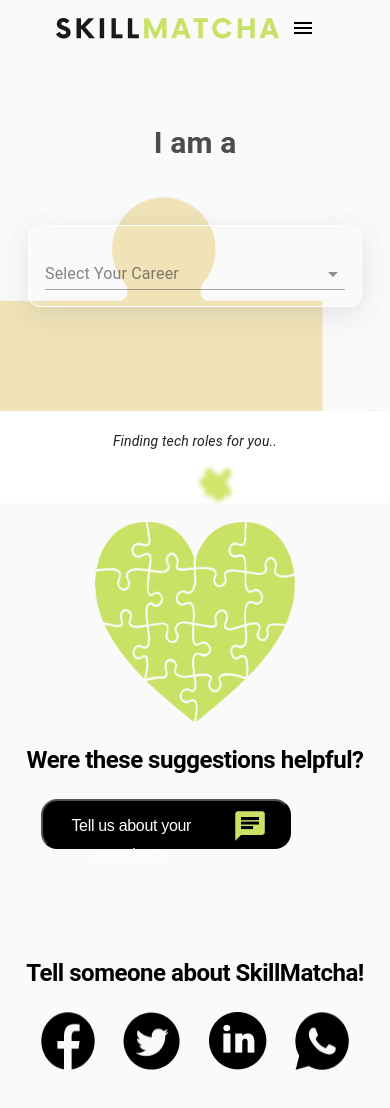
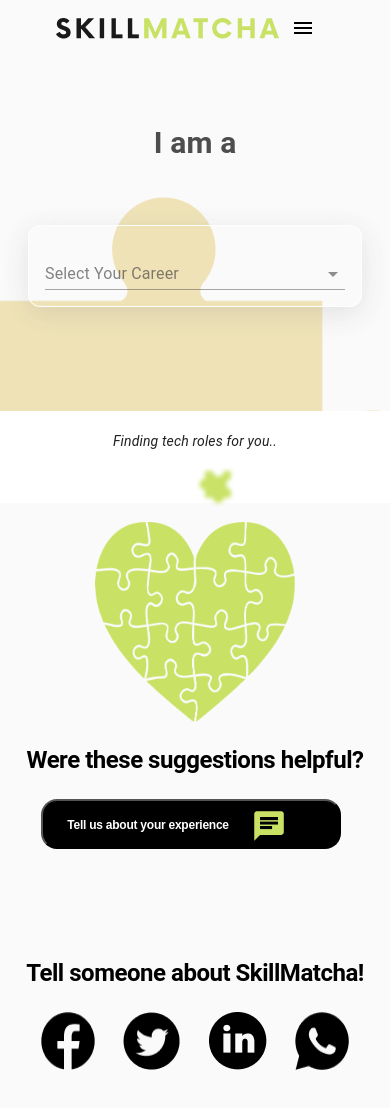
Before and after one commit to Co-Lab-You-Belong-in-Tech/skill-development, a React (Create React App) app: page / in a window 390 px wide. Shown: the top 1108 px of the page. Built offline with nearby package versions, Linux system fonts and the light colour scheme.

Commit message:
Fixed design after feedback , added page scroll icon

```diff
--- a/package.json
+++ b/package.json
@@ -19,9 +19,10 @@
     "inter-ui": "^3.19.3",
     "react": "^18.2.0",
     "react-dom": "^18.2.0",
-    "react-icons": "^4.4.0",
+    "react-icons": "^4.6.0",
     "react-router-dom": "^6.4.2",
     "react-scripts": "5.0.1",
+    "styled-components": "^5.3.6",
     "swiper": "^8.4.4",
     "typescript": "^4.8.4",
     "usehooks-ts": "^2.9.1",
@@ -50,5 +51,8 @@
       "last 1 firefox version",
       "last 1 safari version"
     ]
+  },
+  "devDependencies": {
+    "@types/styled-components": "^5.1.26"
   }
 }
--- a/src/App.tsx
+++ b/src/App.tsx
@@ -4,6 +4,7 @@
 import Home from './pages/Home';
 import About from './pages/About';
 import FeedBack from './pages/Feedback';
+import ScrollButton from './components/ScrollButton';
 
 
 function App() {
@@ -19,7 +20,7 @@
                 <Route path="/faq" component={Faq} /> */}
                   <Route path="/feedback" element={<FeedBack/>} />
             </Routes>
-
+        <ScrollButton />
         </Router>
     )
 }
--- a/src/components/Drawer/index.tsx
+++ b/src/components/Drawer/index.tsx
@@ -40,7 +40,7 @@
           </ListItem>
           <ListItem onClick={() => setOpenDrawer(false)}>
             <ListItemText>
-              <Link className={classes.link} to="/feedback">Faq</Link>
+              <Link className={classes.link} to="/feedback">Feedback</Link>
             </ListItemText>
           </ListItem>
         </List>
--- a/src/components/Footer/index.tsx
+++ b/src/components/Footer/index.tsx
@@ -22,10 +22,7 @@
             <p>Were these suggestions helpful?</p>
 
             <button className="footer-btn">
-              Tell us about your experience
-              <Link to="/feedback">
-                <img src={chatGreen} width="30" height="30" alt="mail" />
-              </Link>
+              <Link to="/feedback">Tell us about your experience</Link> <Link to="/feedback"><img src={chatGreen} alt="mail" width="30" height="30"/></Link>
             </button>
 
             <p>Tell someone about SkillMatcha!</p>
@@ -43,7 +40,7 @@
           <div>
             <p>Were these suggestions helpful?</p>
             <button className="footer-btn">
-              Tell us about your experience <Link to="/feedback"><img src={chatGreen} alt="mail" width="30" height="30"/></Link>
+              <Link to="/feedback">Tell us about your experience</Link> <Link to="/feedback"><img src={chatGreen} alt="mail" width="30" height="30"/></Link>
             </button>
             <p>Tell someone about SkillMatcha!</p>
             <div className="icon-grp">
--- /dev/null
+++ b/src/components/ScrollButton/index.tsx
@@ -0,0 +1,37 @@
+import React, {useState} from 'react';
+import {FaArrowCircleUp} from 'react-icons/fa';
+
+
+const ScrollButton = () =>{
+
+const [visible, setVisible] = useState(false)
+
+const toggleVisible = () => {
+	const scrolled = document.documentElement.scrollTop;
+	if (scrolled > 300){
+	setVisible(true)
+	}
+	else if (scrolled <= 300){
+	setVisible(false)
+	}
+};
+
+const scrollToTop = () =>{
+	window.scrollTo({
+	top: 0,
+	behavior: 'smooth'
+
+	});
+};
+
+window.addEventListener('scroll', toggleVisible);
+
+return (
+	<button >
+	<FaArrowCircleUp className='scroll-btn' onClick={scrollToTop}
+	style={{display: visible ? 'inline' : 'none'}} />
+	</button>
+);
+}
+
+export default ScrollButton;
--- a/src/hooks/useLocalStorage.ts
+++ b/src/hooks/useLocalStorage.ts
@@ -16,7 +16,7 @@
 
   type SetValue<T> = Dispatch<SetStateAction<T>>
 
-  function useLocalStorage<T>(key: string, initialValue: T): [T, SetValue<T>] {
+  function useLocalStorage<T extends SetValue<T>>(key: string, initialValue: T): [T, SetValue<T>] {
     // Get from local storage then
     // parse stored json or return initialValue
     const readValue = useCallback((): T => {
@@ -40,7 +40,7 @@
 
     // Return a wrapped version of useState's setter function that ...
     // ... persists the new value to localStorage.
-    const setValue: SetValue<T> = useEventCallback(value => {
+    const setValue: SetValue<T> = useEventCallback((value: (arg0: T) => any) => {
       // Prevent build error "window is undefined" but keeps working
       if (typeof window === 'undefined') {
         console.warn(
--- a/src/index.css
+++ b/src/index.css
@@ -5,6 +5,22 @@
   padding: 0;
   font-family: "Inter", sans-serif;
   font-size: 20px;
+}
+
+.content {
+  overflow-y: scroll;
+  height: 2000px;
+}
+
+.scroll-btn {
+  position: fixed;
+  left: 50%;
+  bottom: 40px;
+  height: 20px;
+  font-size: 3rem;
+  z-index: 1;
+  cursor: pointer;
+  color: #000000;
 }
 
 .upper-section,
@@ -86,27 +102,6 @@
   color: #fff;
 }
 
-/* .skill-btn2{
-  margin: 10px;
-  background-color: black;
-  border-radius: 100px;
-  box-shadow: rgba(220, 222, 112, 0.2) 0 -25px 18px -14px inset,
-    rgba(142, 211, 169, 0.15) 0 1px 2px, rgba(44, 187, 99, 0.15) 0 2px 4px,
-    rgba(44, 187, 99, 0.15) 0 4px 8px, rgba(44, 187, 99, 0.15) 0 8px 16px,
-    rgba(44, 187, 99, 0.15) 0 16px 32px;
-  color:#fff;
-  cursor: pointer;
-  display: inline-block;
-  padding: 4px 28px;
-  text-align: center;
-  text-decoration: none;
-  transition: all 250ms;
-  border: 0;
-  user-select: none;
-  -webkit-user-select: none;
-  touch-action: manipulation;
-} */
-
 .jobs {
   display: flex;
   flex-direction: column;
@@ -167,14 +162,20 @@
   width: 65%;
 }
 
+.list_roles:hover {
+  background-color: #c9e265;
+}
+
 .list_roles ul {
   list-style: none;
   padding: 36px 12px;
   margin: 28px;
   background-color: #fff;
   border-radius: 16px;
+  cursor: pointer;
   box-shadow: rgba(100, 100, 111, 0.2) 0px 7px 29px 0px;
 }
+
 .list_roles li {
   font-size: 28px;
   font-weight: 500;
@@ -213,6 +214,10 @@
   text-align: center;
   letter-spacing: -0.02em;
   cursor: pointer;
+}
+
+.share-btn a {
+  color: #fff;
 }
 
 .about_p {
@@ -254,21 +259,25 @@
 
 .footer-btn {
   display: flex;
+  gap: 25px;
+  width: 350px;
   padding: 16px;
-  gap: 40px;
-  width: 400px;
+  font-style: normal;
+  font-weight: 600;
+  font-size: 18px;
+  line-height: 29px;
   height: 60px;
-  font-style: normal;
-  font-weight: 400;
-  font-size: 20px;
-  line-height: 29px;
   text-align: center;
   letter-spacing: -0.02em;
-  color: #ffffff;
   background: #000000;
   border-radius: 16px;
   cursor: pointer;
   margin-bottom: 30%;
+}
+
+.footer-btn a {
+  text-decoration: none;
+  color: #ffffff;
 }
 
 .icon-grp {
@@ -302,7 +311,6 @@
 .home-btn a:hover {
   color: #ffffff;
 }
-
 
 /* Mobile Screen */
 
@@ -347,13 +355,26 @@
     width: 300px;
     height: 50px;
   }
+  .list_roles {
+    cursor: pointer;
+  }
+  .list_roles:hover {
+    background-color: #c9e265;
+  }
 
   .list_roles ul {
     padding: 16px 8px;
+    cursor: pointer;
   }
+
   .list_roles li {
     font-size: 16px;
     font-weight: 600;
+    cursor: pointer;
+  }
+
+  .list-btn a:hover {
+    background-color: #c9e265;
   }
 
   footer {
@@ -366,8 +387,8 @@
   .footer-btn {
     margin-left: 8%;
     padding: 10px 24px;
-    font-size: 16px;
-    width: 250px;
+    font-size: 12px;
+    width: 300px;
     height: 50px;
   }
 
--- a/src/pages/Home/index.tsx
+++ b/src/pages/Home/index.tsx
@@ -1,28 +1,21 @@
-
 import React, { FunctionComponent, useState } from "react";
 import Footer from "../../components/Footer";
 import CheckBox from "../../components/Checkbox";
 import { skills, jobs, Career } from "../../data/mockData";
-import  RenderGroup  from "../../components/TextBox";
+import RenderGroup from "../../components/TextBox";
 import { VscDebugRestart } from "react-icons/vsc";
 import skillIcon from "../../assets/skillIcon.png";
 import mailIcon from "../../assets/mailIcon.png";
 import downLoadIcon from "../../assets/download_light.png";
 
-
 const Home: FunctionComponent = () => {
-
- const [checked, setChecked] = useState(false);
+  const [checked, setChecked] = useState(false);
   const [checkedList, setCheckedList] = useState<string[]>([]);
   const [title, setTitle] = useState<Career | null>(null);
   console.log(checkedList);
-  // const changeColor = (event: React.MouseEvent<HTMLElement>) => {
-  //   event.preventDefault();
-  // setStyle(!style);
 
-  // }
   return (
-    <div>
+    <div className="content">
       <section className="upper-section">
         <div className="prev_job">
           <p className="prev paragraph">I am a</p>
@@ -36,14 +29,14 @@
           </p>
         </div>
         <div className="skills">
-          {title? (<h2>Choose your top skill</h2>):(null)}
+          {title ? <h2>Choose your top skill</h2> : null}
 
           <div className="skill-box">
             {skills.map(
               (skill) =>
                 title &&
                 skill.career.includes(title.id) && (
-                  <button key={skill.id} className="skill-btn" >
+                  <button key={skill.id} className="skill-btn">
                     <CheckBox
                       label={skill.skill}
                       checked={checked}
@@ -66,7 +59,8 @@
               </div>
 
               <button className="share-btn">
-                Share your matches <img src={mailIcon} alt="Mail" />
+                <a href="mailto:nderiwesley@gmail.com">Share your matches</a>{" "}
+                <img src={mailIcon} alt="Mail" />
                 <img src={downLoadIcon} alt="download" />
               </button>
             </div>
@@ -88,9 +82,14 @@
                 ),
             )}
           </div>
-        ) : (<div className="jobs"><em>Finding tech roles for you..</em><div className="loading-img"></div></div>)}
+        ) : (
+          <div className="jobs">
+            <em>Finding tech roles for you..</em>
+            <div className="loading-img"></div>
+          </div>
+        )}
       </section>
-       <Footer />
+      <Footer />
     </div>
   );
 };
```
Also changed, not shown: 1 other file (tests, documents, lock files or other folders).
